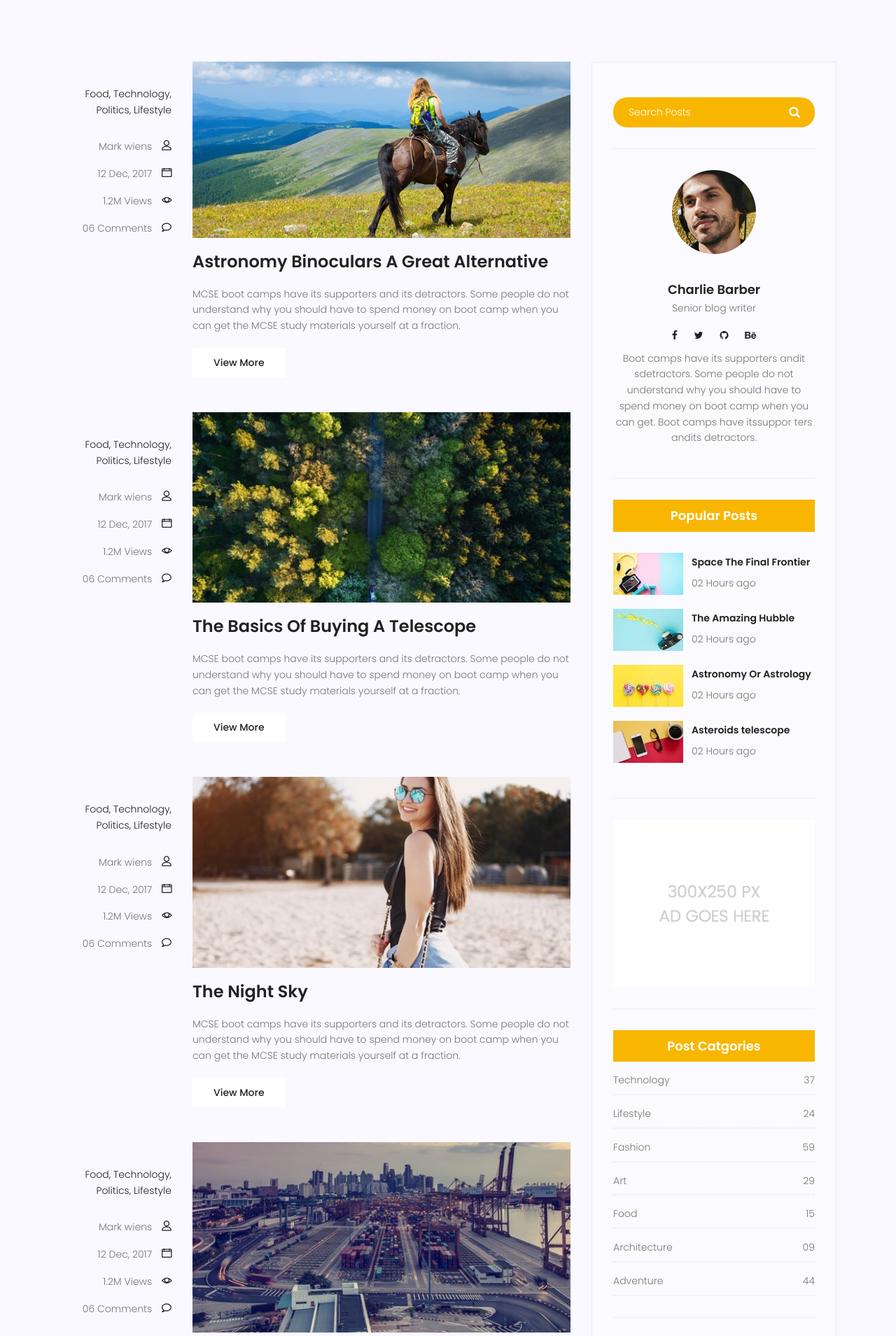
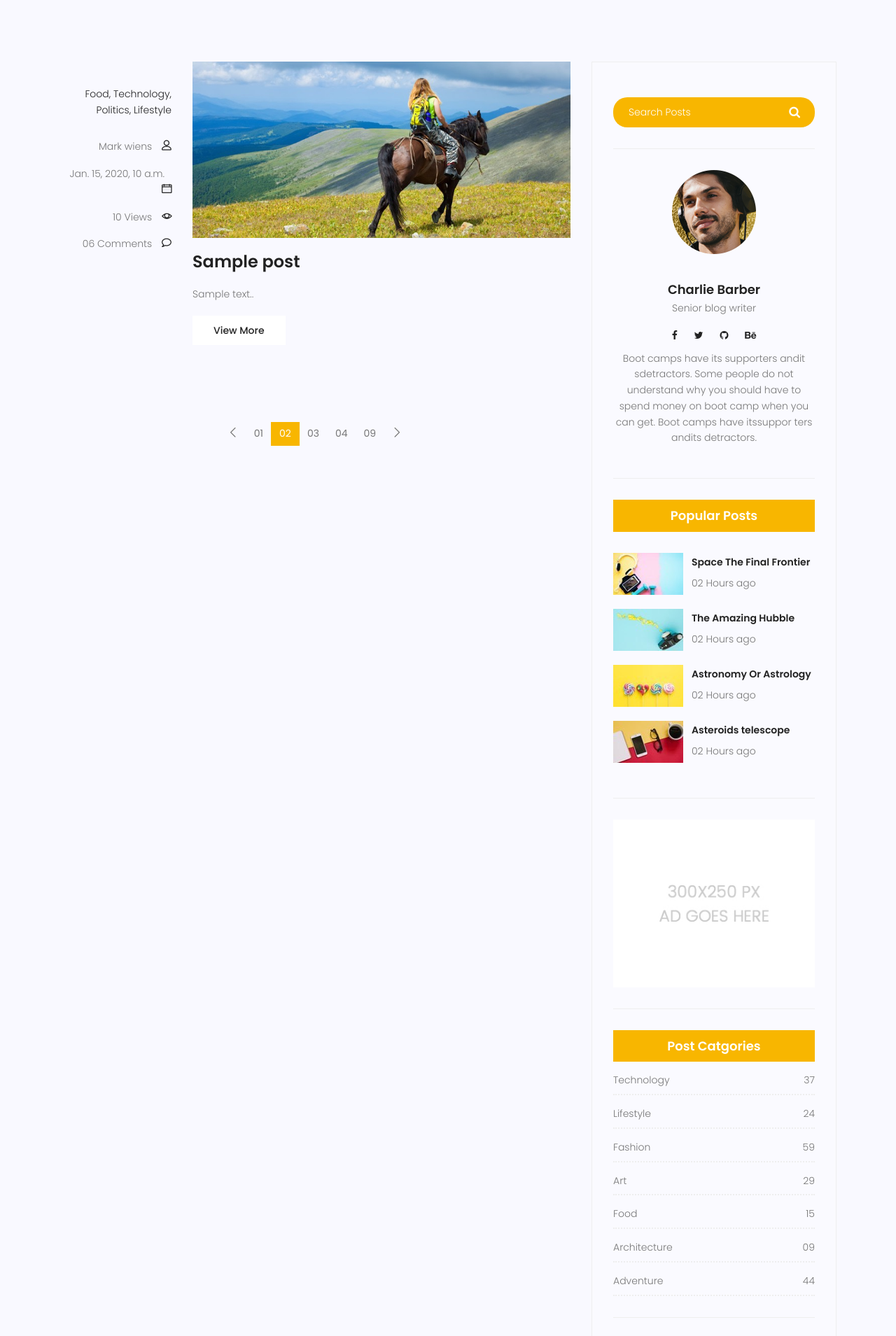
Before and after one commit to Rma87/Mysite, a Django app: page /blog/ in a window 1280 px wide. Shown: the part 994-2903 px from the top of the page at 70% size. Run offline with Django 3.2, Linux system fonts and the light colour scheme; tables that the repository leaves empty hold one stand-in row (values such as "Sample post"); some libraries are stand-ins or nearby versions.

Commit message:
create test

```diff
--- a/blog/urls.py
+++ b/blog/urls.py
@@ -5,5 +5,6 @@ app_name = 'blog'
 
 urlpatterns = [
     path('', blog_view, name='index'),
-    path('single', blog_single, name='single')
+    path('single', blog_single, name='single'),
+    path('test', test, name='test')
 ]
--- a/blog/views.py
+++ b/blog/views.py
@@ -1,8 +1,14 @@
 from django.shortcuts import render
-from django.http import HttpResponse
-
+from blog.models import *
 def blog_view(request):
-    return render(request,'blog\\blog-home.html')
+    posts = Post.objects.filter(status = 1)
+    context = {'posts': posts}
+    return render(request,'blog\\blog-home.html', context)
 
 def blog_single(request):
     return render(request,'blog\\blog-single.html')
+
+def test(request):
+    posts = Post.objects.all()
+    context = {'posts': posts}
+    return render(request, 'test.html', context)
--- a/templates/blog/blog-home.html
+++ b/templates/blog/blog-home.html
@@ -88,6 +88,7 @@
 	<div class="container">
 		<div class="row">
 			<div class="col-lg-8 posts-list">
+				{% for post in posts %}
 				<div class="single-post row">
 					<div class="col-lg-3  col-md-3 meta-details">
 						<ul class="tags">
@@ -99,9 +100,9 @@
 						<div class="user-details row">
 							<p class="user-name col-lg-12 col-md-12 col-6"><a href="#">Mark wiens</a> <span
 									class="lnr lnr-user"></span></p>
-							<p class="date col-lg-12 col-md-12 col-6"><a href="#">12 Dec, 2017</a> <span
+							<p class="date col-lg-12 col-md-12 col-6"><a href="#">{{post.published_date}}</a> <span
 									class="lnr lnr-calendar-full"></span></p>
-							<p class="view col-lg-12 col-md-12 col-6"><a href="#">1.2M Views</a> <span
+							<p class="view col-lg-12 col-md-12 col-6"><a href="#">{{post.counted_views}} Views</a> <span
 									class="lnr lnr-eye"></span></p>
 							<p class="comments col-lg-12 col-md-12 col-6"><a href="#">06 Comments</a> <span
 									class="lnr lnr-bubble"></span></p>
@@ -112,118 +113,15 @@
 							<img class="img-fluid" src="{% static 'img/blog/feature-img1.jpg' %}" alt="">
 						</div>
 						<a class="posts-title" href="blog-single.html">
-							<h3>Astronomy Binoculars A Great Alternative</h3>
+							<h3>{{post.title}}</h3>
 						</a>
 						<p class="excert">
-							MCSE boot camps have its supporters and its detractors. Some people do not understand why
-							you should have to spend money on boot camp when you can get the MCSE study materials
-							yourself at a fraction.
+							{{post.content}}.
 						</p>
 						<a href="blog-single.html" class="primary-btn">View More</a>
 					</div>
 				</div>
-				<div class="single-post row">
-					<div class="col-lg-3  col-md-3 meta-details">
-						<ul class="tags">
-							<li><a href="#">Food,</a></li>
-							<li><a href="#">Technology,</a></li>
-							<li><a href="#">Politics,</a></li>
-							<li><a href="#">Lifestyle</a></li>
-						</ul>
-						<div class="user-details row">
-							<p class="user-name col-lg-12 col-md-12 col-6"><a href="#">Mark wiens</a> <span
-									class="lnr lnr-user"></span></p>
-							<p class="date col-lg-12 col-md-12 col-6"><a href="#">12 Dec, 2017</a> <span
-									class="lnr lnr-calendar-full"></span></p>
-							<p class="view col-lg-12 col-md-12 col-6"><a href="#">1.2M Views</a> <span
-									class="lnr lnr-eye"></span></p>
-							<p class="comments col-lg-12 col-md-12 col-6"><a href="#">06 Comments</a> <span
-									class="lnr lnr-bubble"></span></p>
-						</div>
-					</div>
-					<div class="col-lg-9 col-md-9 ">
-						<div class="feature-img">
-							<img class="img-fluid" src="{% static 'img/blog/feature-img2.jpg' %}" alt="">
-						</div>
-						<a class="posts-title" href="blog-single.html">
-							<h3>The Basics Of Buying A Telescope</h3>
-						</a>
-						<p class="excert">
-							MCSE boot camps have its supporters and its detractors. Some people do not understand why
-							you should have to spend money on boot camp when you can get the MCSE study materials
-							yourself at a fraction.
-						</p>
-						<a href="blog-single.html" class="primary-btn">View More</a>
-					</div>
-				</div>
-				<div class="single-post row">
-					<div class="col-lg-3  col-md-3 meta-details">
-						<ul class="tags">
-							<li><a href="#">Food,</a></li>
-							<li><a href="#">Technology,</a></li>
-							<li><a href="#">Politics,</a></li>
-							<li><a href="#">Lifestyle</a></li>
-						</ul>
-						<div class="user-details row">
-							<p class="user-name col-lg-12 col-md-12 col-6"><a href="#">Mark wiens</a> <span
-									class="lnr lnr-user"></span></p>
-							<p class="date col-lg-12 col-md-12 col-6"><a href="#">12 Dec, 2017</a> <span
-									class="lnr lnr-calendar-full"></span></p>
-							<p class="view col-lg-12 col-md-12 col-6"><a href="#">1.2M Views</a> <span
-									class="lnr lnr-eye"></span></p>
-							<p class="comments col-lg-12 col-md-12 col-6"><a href="#">06 Comments</a> <span
-									class="lnr lnr-bubble"></span></p>
-						</div>
-					</div>
-					<div class="col-lg-9 col-md-9">
-						<div class="feature-img">
-							<img class="img-fluid" src="{% static 'img/blog/feature-img4.jpg' %}" alt="">
-						</div>
-						<a class="posts-title" href="blog-single.html">
-							<h3>The Night Sky</h3>
-						</a>
-						<p class="excert">
-							MCSE boot camps have its supporters and its detractors. Some people do not understand why
-							you should have to spend money on boot camp when you can get the MCSE study materials
-							yourself at a fraction.
-						</p>
-						<a href="blog-single.html" class="primary-btn">View More</a>
-					</div>
-				</div>
-				<div class="single-post row">
-					<div class="col-lg-3 col-md-3 meta-details">
-						<ul class="tags">
-							<li><a href="#">Food,</a></li>
-							<li><a href="#">Technology,</a></li>
-							<li><a href="#">Politics,</a></li>
-							<li><a href="#">Lifestyle</a></li>
-						</ul>
-						<div class="user-details row">
-							<p class="user-name col-lg-12 col-md-12 col-6"><a href="#">Mark wiens</a> <span
-									class="lnr lnr-user"></span></p>
-							<p class="date col-lg-12 col-md-12 col-6"><a href="#">12 Dec, 2017</a> <span
-									class="lnr lnr-calendar-full"></span></p>
-							<p class="view col-lg-12 col-md-12 col-6"><a href="#">1.2M Views</a> <span
-									class="lnr lnr-eye"></span></p>
-							<p class="comments col-lg-12 col-md-12 col-6"><a href="#">06 Comments</a> <span
-									class="lnr lnr-bubble"></span></p>
-						</div>
-					</div>
-					<div class="col-lg-9 col-md-9">
-						<div class="feature-img">
-							<img class="img-fluid" src="{% static 'img/blog/feature-img5.jpg' %}" alt="">
-						</div>
-						<a class="posts-title" href="blog-single.html">
-							<h3>Telescopes 101</h3>
-						</a>
-						<p class="excert">
-							MCSE boot camps have its supporters and its detractors. Some people do not understand why
-							you should have to spend money on boot camp when you can get the MCSE study materials
-							yourself at a fraction.
-						</p>
-						<a href="blog-single.html" class="primary-btn">View More</a>
-					</div>
-				</div>
+				{% endfor %}
 				<nav class="blog-pagination justify-content-center d-flex">
 					<ul class="pagination">
 						<li class="page-item">
```
Also changed, not shown: templates/test.html (added, +19 -0 lines).
